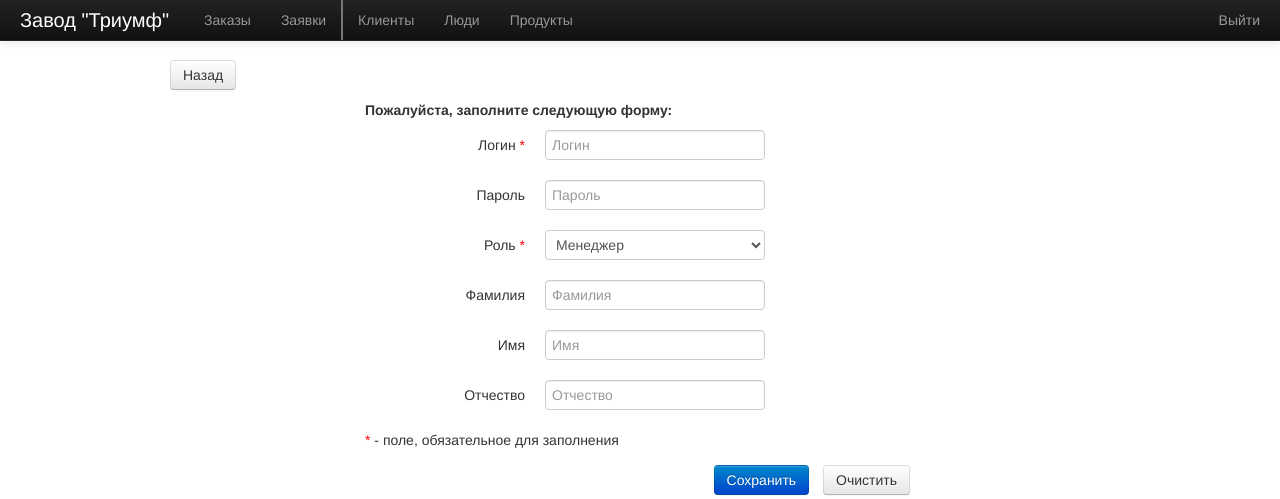
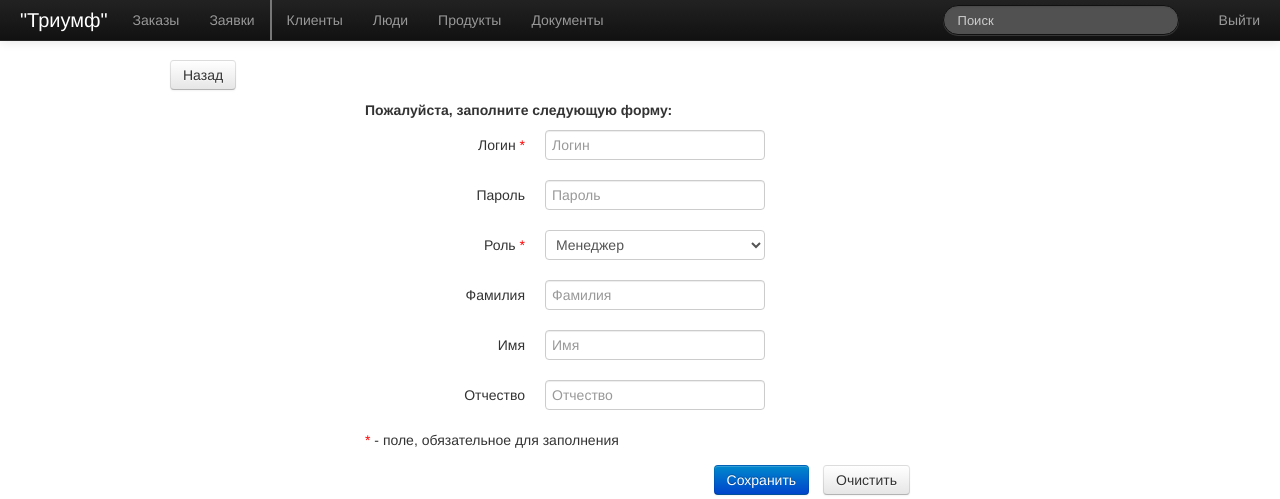
Before and after one commit to Janyell/crm, a Django app: template templates/add_edit_role.html in a window 1280 px wide. Shown: the top 499 px of the page. Run offline with Django 3.2, Linux system fonts and the light colour scheme; the template is opened without the code that fills it: values that come from a table or form of the project are taken from there, others are empty.

Commit message:
pushed as you wanted;

```diff
--- a/api/urls.py
+++ b/api/urls.py
@@ -56,7 +56,9 @@ urlpatterns = patterns('',
                        url(r'^uploads/client/$', 'base_api.views.upload_client_files', name='upload_client_files'),
                        url(r'^uploads/delete/client/$', 'base_api.views.delete_client_files', name='delete_client_files'),
                        url(r'^excel/$',  'base_api.views.made_excel', name='made_excel'),
+                       url(r'^documents/$',  'base_api.views.get_documents', name='get_documents'),
                        url(r'^fix_bd_org_type/$',  'base_api.views.fix_bd_org_type', name='fix_bd_org_type'),
+                       url(r'^search/$',  'base_api.views.search', name='search'),
                        url(r'^robots.txt$', lambda r: HttpResponse("User-agent: *\nDisallow: /", mimetype="text/plain")),
                        # url(r'', 'base_api.views.page_not_found', name='404'),
 )
--- a/static/css/style.css
+++ b/static/css/style.css
@@ -5,8 +5,14 @@ body {
 .sidebar-nav {
     padding: 9px 0;
 }
+.navbar-text {
+    padding-left: 20px;
+}
 .navbar-link_logout {
     padding-left: 20px;
+}
+.navbar .brand {
+    padding-right: 10px;
 }
 .required-input, .red {
     color: red;
--- a/templates/base.html
+++ b/templates/base.html
@@ -35,12 +35,15 @@
         <div class="navbar navbar-inverse navbar-fixed-top">
             <div class="navbar-inner">
                 <div class="container-fluid">
-                    <a class="brand" href="{% if user_role != 0 %}{% url "get_orders" %}{% else %}{% url "index" %}{% endif %}">Завод "Триумф"</a>
+                    <a class="brand" href="{% if user_role != 0 %}{% url "get_orders" %}{% else %}{% url "index" %}{% endif %}">"Триумф"</a>
                     <div class="nav-collapse collapse">
                         <p class="navbar-text pull-right">
                             {{ user.username }}
                             <a href="{% url "logout" %}" class="navbar-link navbar-link_logout">Выйти</a>
                         </p>
+                        <form class="navbar-search pull-right" method="get" action="{% url "search" %}">
+                            <input type="search" name="search" class="search-query" placeholder="Поиск" />
+                        </form>
                         <ul class="nav">
                             {% url "upload_files" as upload_files_url %}
                              <li class={% navactive request 'index get_orders add_order edit_order get_old_orders edit_order_for_factory' %}{% if request.path == upload_files_url and is_claim == 0 %}active{% endif %}>
@@ -63,13 +66,9 @@
                                 <li class={% navactive request 'get_interested_clients' %}>
                                     <a href="{% url "get_interested_clients" %}">Люди</a>
                                 </li>
-                            {% endif %}
-                            {% if user_role != 2 %}
                                 <li class={% navactive request 'get_products' %}>
                                     <a href="{% url "get_products" %}">Продукты</a>
                                 </li>
-                            {% endif %}
-                            {% if user_role != 2 %}
                                 {% if user_role == 0 %}
                                     <li class={% navactive request 'get_roles add_role edit_role' %}>
                                         <a href="{% url "get_roles" %}">Роли</a>
@@ -78,6 +77,9 @@
                                         <a href="{% url "get_companies" %}">Компании</a>
                                     </li>
                                 {% endif %}
+                                <li class={% navactive request 'get_documents' %}>
+                                    <a href="{% url "get_documents" %}">Документы</a>
+                                </li>
                             {% endif %}
                         </ul>
                     </div>
--- a/templates/get_orders.html
+++ b/templates/get_orders.html
@@ -334,7 +334,7 @@
                     },
                     "aoColumnDefs": [
                         { "bSortable": false, "aTargets": [ 2, 4, 5, 7, 8, 11, 12, 13, 14, 15, 16 ] },
-                        { "bSearchable": false, "aTargets": [ 11, 12, 13, 14, 15, 17 ] },
+{#                        { "bSearchable": false, "aTargets": [ 11, 12, 13, 14, 15, 17 ] },#}
                         { "sType": "de_datetime", "aTargets": [ 6, 9, 16 ] },
                         {% if user_role == 2 %}
                             { "bVisible": false,  "aTargets": [ 3, 5, 12, 15, 16, 17]},
@@ -348,6 +348,7 @@
                     "aaSortingFixed": [
                         [17, 'desc']
                     ],
+                    "bFilter": false,
                     {% if request.GET.length and start >= 0 %}
                         "iDisplayLength": {{ request.GET.length }},
                         "iDisplayStart": {{ start }}
```
Also changed, not shown: base_api/views.py (+8 -0 lines), templates/search.html (added, +14 -0 lines), templates/get_documents.html (added).
